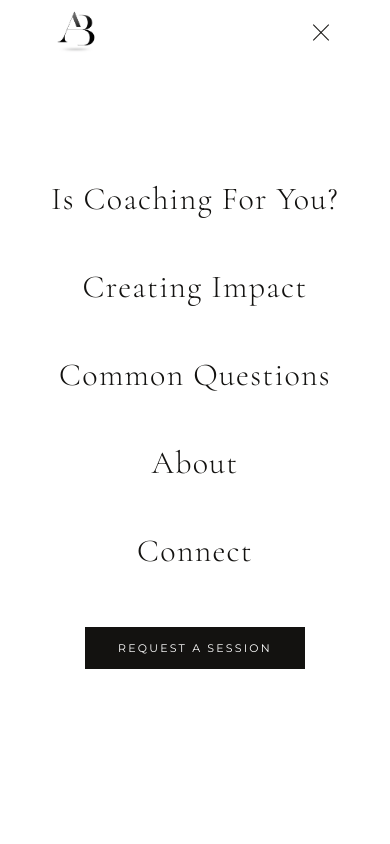
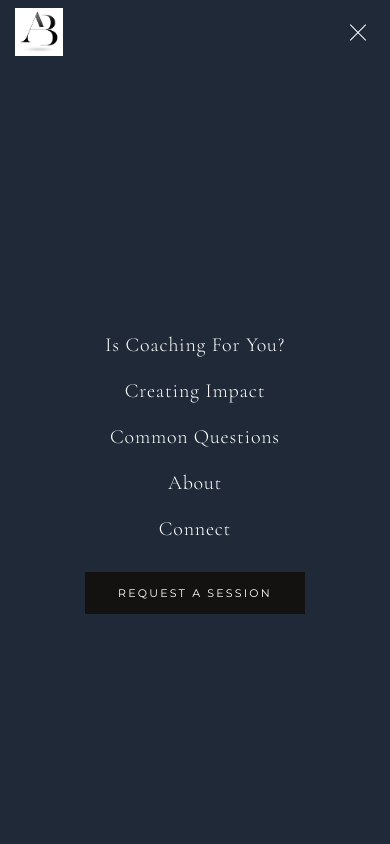
Before and after one commit to youcodebro/ab-lifecoaching, a React (Create React App) app: page / in a window 390 px wide. Both pictures are taken after a click on the button "Toggle menu". Shown: the top 844 px of the page. Built offline with nearby package versions, Linux system fonts and the light colour scheme; the HTML template or start-up script is replaced by a standard one.

Commit message:
Worked on Responsive as per the tickets | Fixed the building issues

```diff
--- a/src/App.jsx
+++ b/src/App.jsx
@@ -1,7 +1,6 @@
 import Loader   from './components/Loader';
 import Nav      from './components/Nav';
 import Hero     from './components/Hero';
-import Marquee  from './components/Marquee';
 import Coaching from './components/Coaching';
 import Impact   from './components/Impact';
 import FAQ      from './components/FAQ';
--- a/src/components/About.jsx
+++ b/src/components/About.jsx
@@ -1,19 +1,19 @@
-import headshotImg from '../assets/headshot.jpg';
+
 import { useScrollReveal } from '../hooks/useScrollReveal';
 
 export default function About() {
   const ref = useScrollReveal();
 
   return (
-    <section id="about" ref={ref} className=" py-[80px] px-[52px]">
-      <div className="max-w-[1140px] mx-auto grid grid-cols-1 md:grid-cols-2 gap-[50px] items-start">
+    <section id="about" ref={ref} className="py-[40px] md:py-[80px] px-[30px] md:px-[52px]">
+      <div className="max-w-[1140px] mx-auto grid grid-cols-1 md:grid-cols-2 gap-[30px] md:gap-[50px] items-start">
 
         {/* Left — bio */}
         <div className='bg-paper p-5 border-2 border-solid border-gray-700'>
           <p className="reveal text-[11px] tracking-[0.28em] uppercase text-muted mb-7">
             About Alexis
           </p>
-          <h2 className="reveal delay-1 font-serif font-light leading-[1.2] mb-12
+          <h2 className="reveal delay-1 font-serif font-light leading-[1.2] mb-4 md:mb-10
                          text-[clamp(28px,3.5vw,48px)] text-ink">
             My own <i>journey</i> <br />informs so much<br />of <em className="italic">what I do</em>
           </h2>
--- a/src/components/Coaching.jsx
+++ b/src/components/Coaching.jsx
@@ -1,4 +1,3 @@
-import clientImg from '../assets/client.png';
 import clientCircleImg from '../assets/circle-img.jpg';
 import { useScrollReveal } from '../hooks/useScrollReveal';
 
@@ -33,8 +32,8 @@ export default function Coaching() {
 
   return (
     <section id="coaching" ref={ref}
-      className="bg-white py-[100px] px-[52px] md:px-[52px]">
-      <div className="max-w-[1240px] mx-auto grid grid-cols-1 md:grid-cols-2 gap-[100px] items-start">
+      className="bg-white py-[100px] px-[30px] md:px-[52px] pd-section">
+      <div className="max-w-[1240px] mx-auto grid grid-cols-1 md:grid-cols-2 md:gap-[100px] gap-[40px] items-start">
 
         {/* Left */}
         <div>
@@ -87,12 +86,12 @@ export default function Coaching() {
         </div>
 
         {/* Right — image */}
-        <div className="reveal-right md:order-last order-first">
+        <div className="reveal-right md:order-last order-firs thumb-order">
           <div className="w-full coaching-wrapper">
 
             <div className='thumb-wrapper overflow-hidden'>
               <img src={clientCircleImg} alt="Happy coaching client"
-              className=" object-cover object-top" />
+              className=" object-cover object-top m-auto" />
             </div>
             {/* <ul className="mt-[52px] flex flex-col">
             {SCENARIOS.map((item, i) => (
--- a/src/components/Connect.jsx
+++ b/src/components/Connect.jsx
@@ -1,4 +1,3 @@
-import therapyImg from '../assets/therapy.png';
 import profileImg from '../assets/profile-img.jpg';
 import instaImg from '../assets/instagram.png';
 import linkedinImg from '../assets/linkedin.png';
@@ -16,7 +15,7 @@ export default function Connect() {
 
   return (
     <section id="connect" ref={ref}
-      className="relative overflow-hidden bg-white pt-[80px] pb-[60px] px-[52px] text-center">
+      className="relative overflow-hidden bg-white pt-[40px] md:pt-[80px] pb-[30px] md:pb-[60px] px-[30px] md:px-[52px] text-center">
 
       {/* Radial glow */}
       <div className="absolute top-1/2 left-1/2 -translate-x-1/2 -translate-y-1/2
@@ -65,7 +64,7 @@ export default function Connect() {
 
         <div className="reveal delay-4">
           <a href="mailto:alexis@alexisbormann.com"
-            className="inline-flex items-center gap-2 px-11 py-4 text-[11px] font-normal
+            className="inline-flex items-center gap-2 px-6 md:px-11 py-4 text-[11px] font-normal
                        tracking-[0.2em] uppercase bg-ink text-white border border-ink
                        hover:bg-ink2 transition-colors">
             Request a Session <ArrowIcon />
--- a/src/components/Hero.jsx
+++ b/src/components/Hero.jsx
@@ -1,5 +1,3 @@
-import heroImg from '../assets/hero.jpg';
-
 const ArrowIcon = () => (
   <svg width="14" height="10" viewBox="0 0 14 10" fill="none">
     <path d="M1 5h12M8 1l5 4-5 4" stroke="currentColor" strokeWidth="1" strokeLinecap="round"/>
@@ -17,7 +15,7 @@ export default function Hero() {
         style={{ background: 'radial-gradient(ellipse 60% 80% at 72% 50%, rgba(240,237,230,.7) 0%, transparent 70%)' }} />
 
       {/* Text */}
-      <div className="relative z-10 px-[52px] py-10 md:pr-12 order-2 md:order-1">
+      <div className="relative z-10 px-[30px] md:px-[52px] py-10 md:pr-12 order-2 md:order-1">
         {/* <p className="hero-anim animate-fade-up-1 text-[11px] font-normal tracking-[0.3em]
                       uppercase text-muted mb-9">
           Life Coaching with Alexis Bormann
--- a/src/components/Nav.jsx
+++ b/src/components/Nav.jsx
@@ -29,8 +29,8 @@ export default function Nav() {
   return (
     <>
       {/* Desktop nav */}
-      <nav className={`fixed top-0 left-0 right-0 z-[200] flex items-center justify-between
-        px-[52px] transition-all duration-500
+      <nav className={`navigation-wrap fixed top-0 left-0 right-0 z-[200] flex items-center justify-between
+        md:px-[52px] px-[15px] transition-all duration-500
         ${stuck
           ? 'bg-white/97 backdrop-blur-md shadow-[0_1px_0_rgba(19,18,16,0.1)]'
           : 'bg-transparent'}
@@ -43,7 +43,7 @@ export default function Nav() {
         </a>
 
         {/* Links — hidden on mobile */}
-        <ul className="hidden md:flex gap-9 list-none items-center">
+        <ul className="mobile-nav-wrap hidden md:flex gap-9 list-none items-center">
           {NAV_LINKS.map((l) => (
             <li key={l.href}>
               <a href={l.href}
@@ -59,7 +59,7 @@ export default function Nav() {
 
         {/* CTA — hidden on mobile, fades in when stuck */}
         <a href="#connect"
-          className={`hidden md:inline-flex items-center gap-2 px-6 py-3 text-[9px] font-normal
+          className={`btn-request hidden md:inline-flex items-center gap-2 px-6 py-3 text-[9px] font-normal
             tracking-[0.2em] uppercase bg-ink text-white border border-ink
             hover:bg-ink2 transition-all duration-300
             ${stuck ? 'opacity-100 pointer-events-auto' : 'opacity-100 pointer-events-auto'}`}>
@@ -68,31 +68,31 @@ export default function Nav() {
 
         {/* Burger — mobile only */}
         <button
-          className="md:hidden flex flex-col gap-[5px] bg-transparent border-none p-1.5"
+          className="btn-burger md:hidden flex flex-col gap-[5px] bg-transparent border-none p-1.5"
           aria-label="Toggle menu"
           onClick={() => setOpen((v) => !v)}
         >
           <span className={`block w-[22px] h-px bg-ink transition-transform duration-300
-            ${open ? 'translate-y-[6px] rotate-45' : ''}`} />
+            ${open ? 'translate-y-[6px] rotate-45 bg-white' : ''}`} />
           <span className={`block w-[22px] h-px bg-ink transition-opacity duration-300
             ${open ? 'opacity-0' : ''}`} />
           <span className={`block w-[22px] h-px bg-ink transition-transform duration-300
-            ${open ? '-translate-y-[6px] -rotate-45' : ''}`} />
+            ${open ? '-translate-y-[6px] -rotate-45 bg-white' : ''}`} />
         </button>
       </nav>
 
       {/* Mobile drawer */}
-      <div className={`fixed inset-0 z-[190] flex flex-col items-center justify-center gap-10
-        bg-white transition-opacity duration-300
-        ${open ? 'opacity-100 pointer-events-auto' : 'opacity-0 pointer-events-none'}`}>
+      <div className={`fixed inset-0 z-[190] flex flex-col items-center justify-center gap-4
+        bg-gray-800 transition-opacity duration-300
+        ${open ? 'opacity-100 pointer-events-auto mobile-wrapper' : 'opacity-0 pointer-events-none'}`}>
         {NAV_LINKS.map((l) => (
           <a key={l.href} href={l.href} onClick={close}
-            className="font-serif text-[32px] font-light tracking-[0.04em] text-ink hover:italic">
+            className="font-serif text-[20px] font-light tracking-[0.04em] text-white hover:italic">
             {l.label}
           </a>
         ))}
         <a href="#connect" onClick={close}
-          className="mt-3 inline-flex items-center gap-2 px-8 py-3 text-[11px] font-normal
+          className="mt-3 inline-flex items-center gap-1 px-8 py-3 text-[11px] font-normal
                      tracking-[0.2em] uppercase bg-ink text-white border border-ink
                      hover:bg-ink2 transition-colors">
           Request a Session
--- a/src/index.css
+++ b/src/index.css
@@ -42,3 +42,52 @@ html {
 
 /* ── Hero animations (opacity:0 start requires CSS, not Tailwind) ── */
 .hero-anim { opacity: 0; }
+.faq-thumb img{
+  min-height: 400px;
+}
+@media screen and (max-width: 1024px) {
+  .navigation-wrap{
+    padding-left: 15px !important;
+    padding-right: 15px !important;
+  }
+  .mobile-wrapper{
+    padding-top: 100px;
+  }
+  .pd-section{
+    padding-top: 60px;
+    padding-bottom: 60px;
+  }
+  .pd-top-section{
+    padding-top: 60px;
+  }
+  .pd-bottom-section{
+    padding-bottom: 60px;
+  }
+}
+@media screen and (max-width: 992px) {
+  .mobile-nav-wrap,.btn-request{
+    display: none !important;
+  }
+  .btn-burger{
+    display: inline-flex !important;
+  }
+
+}
+
+@media screen and (max-width: 767px) {
+  .faq-thumb{
+    order: -1;
+    margin-bottom: 20px;
+  }
+  div br{
+    display: none;
+  }
+  .faq-thumb img{
+    min-height: auto;
+  }
+}
+/* @media screen and (max-width: 1024px) {
+  .btn-burger span{
+    color: #fff;
+  }
+} */
```
Also changed, not shown: src/components/FAQ.jsx (+18 -2 lines), src/components/Footer.jsx (+22 -5 lines), public/media/ycb-icon.png (added), src/assets/ycb-icon.png (added).
